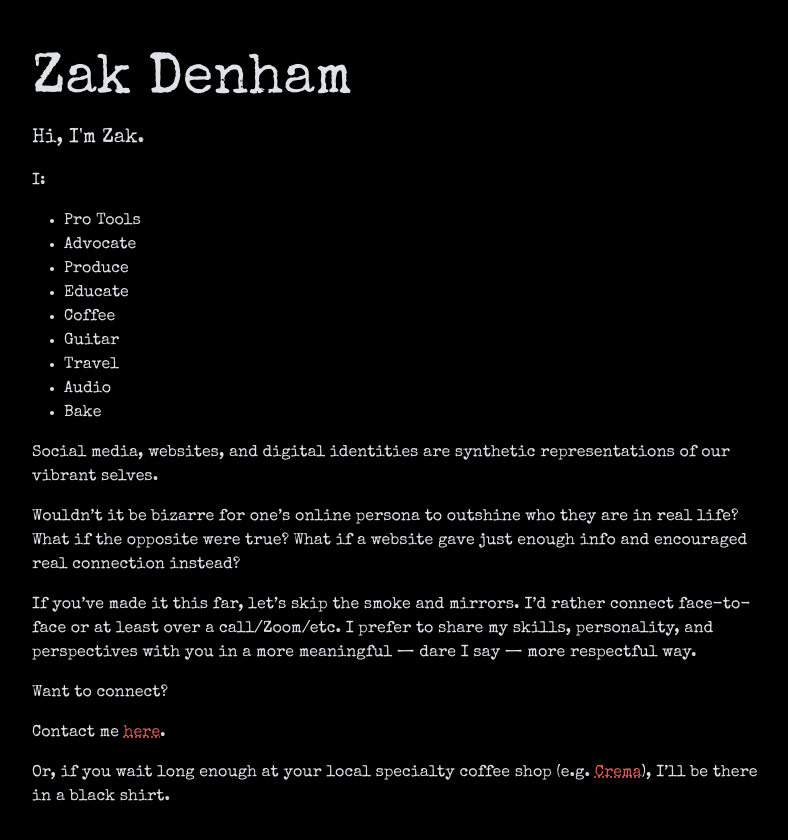
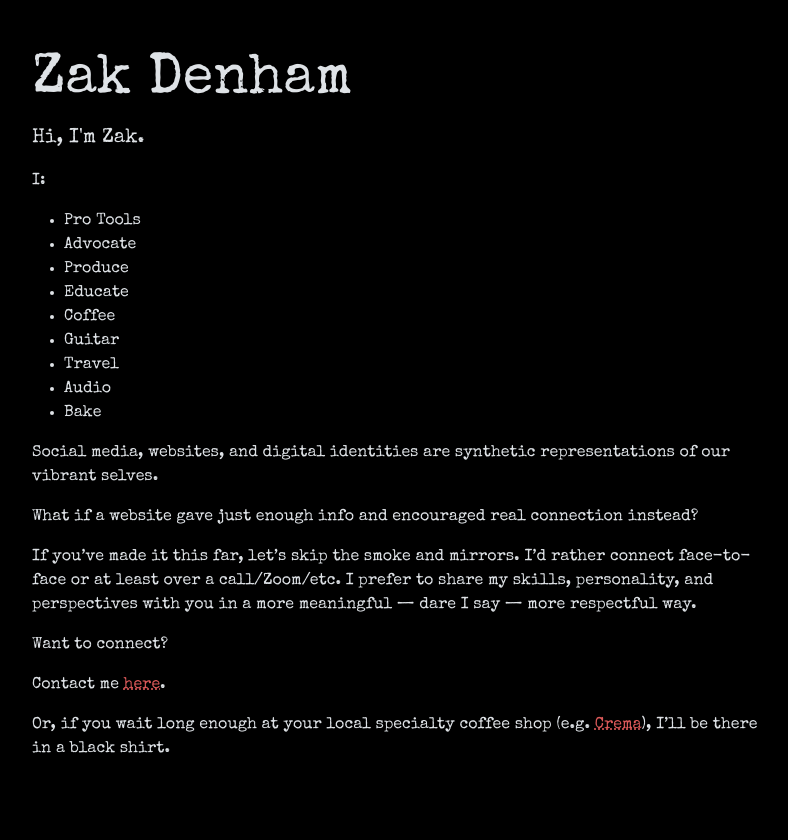
Before and after one commit to zakdenham/zakdenham.github.io, a Jekyll site: the page built from index.md, in a window 1280 px wide. Shown: the top 840 px of the page, without its empty margins (240-1028 px from the left). Built offline with Jekyll 4.4.1, drawn with Linux system fonts in a browser that asks for light colours.

Commit message:
Update index.md

```diff
--- a/index.md
+++ b/index.md
@@ -19,7 +19,7 @@ I:
 
 Social media, websites, and digital identities are synthetic representations of our vibrant selves.
 
-Wouldn't it be bizarre for one's online persona to outshine who they are in real life? What if the opposite were true? What if a website gave just enough info and encouraged real connection instead?
+What if a website gave just enough info and encouraged real connection instead?
 
 If you’ve made it this far, let’s skip the smoke and mirrors. I’d rather connect face-to-face or at least over a call/Zoom/etc. I prefer to share my skills, personality, and perspectives with you in a more meaningful --- dare I say --- more respectful way.
 
```
